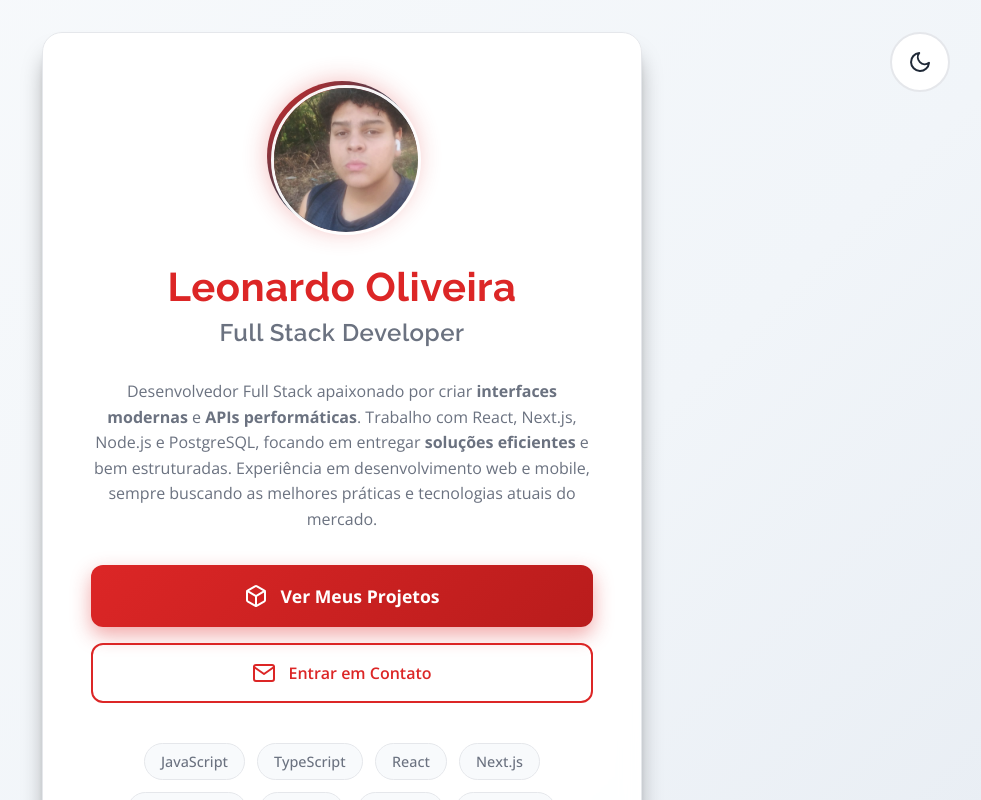
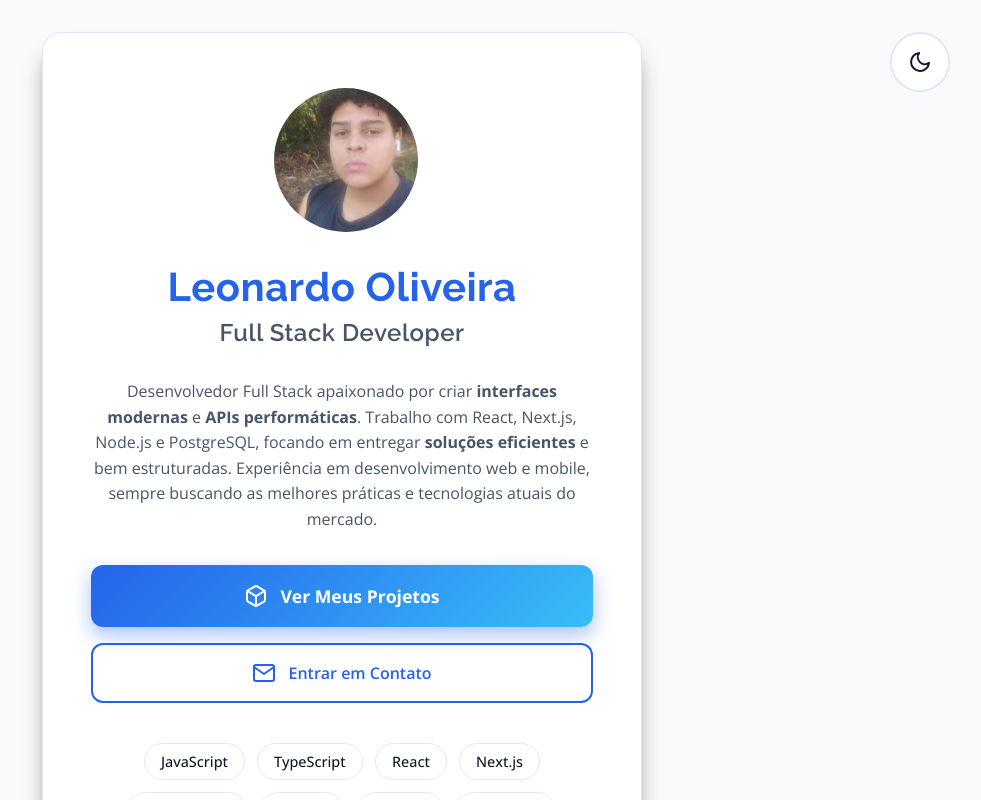
Before and after one commit to PedroLeoo07/digital-card, a Next.js app: page / in a window 1280 px wide. Shown: the top 800 px of the page, without its empty margins (298-1279 px from the left). Built offline with nearby package versions, Linux system fonts and the light colour scheme.

Commit message:
feat: implement theme toggle functionality and update styles for light/dark modes

```diff
--- a/src/app/globals.css
+++ b/src/app/globals.css
@@ -1,3 +1,25 @@
+:root {
+  /* 🌞 Tema Claro – Professional Tech */
+  --bg: #F8FAFC;
+  --surface: #FFFFFF;
+  --text: #0F172A;
+  --text-muted: #475569;
+  --primary: #2563EB;
+  --accent: #38BDF8;
+  --border: #E2E8F0;
+}
+
+[data-theme="dark"] {
+  /* 🌙 Tema Dark – Modern Tech */
+  --bg: #020617;
+  --surface: #0F172A;
+  --text: #E5E7EB;
+  --text-muted: #94A3B8;
+  --primary: #38BDF8;
+  --accent: #2563EB;
+  --border: #1E293B;
+}
+
 * {
   box-sizing: border-box;
 }
@@ -7,6 +29,9 @@ html, body {
   padding: 0;
   font-family: 'Open Sans', 'Segoe UI', Tahoma, Geneva, Verdana, sans-serif;
   scroll-behavior: smooth;
+  background-color: var(--bg);
+  color: var(--text);
+  transition: background-color 0.3s ease, color 0.3s ease;
 }
 
 body {
--- a/src/app/page.jsx
+++ b/src/app/page.jsx
@@ -5,7 +5,7 @@ import { useState, useEffect } from "react";
 import styles from "./page.module.css";
 
 export default function Home() {
-  const [isDarkMode, setIsDarkMode] = useState(true);
+  const [isDarkMode, setIsDarkMode] = useState(false);
 
   useEffect(() => {
     // Verifica se há preferência salva no localStorage
@@ -18,13 +18,23 @@ export default function Home() {
     }
   }, []);
 
+  useEffect(() => {
+    // Aplica o tema ao document
+    if (isDarkMode) {
+      document.documentElement.setAttribute('data-theme', 'dark');
+    } else {
+      document.documentElement.removeAttribute('data-theme');
+    }
+  }, [isDarkMode]);
+
   const toggleTheme = () => {
     const newTheme = !isDarkMode;
     setIsDarkMode(newTheme);
     localStorage.setItem('theme', newTheme ? 'dark' : 'light');
   };
+
   return (
-    <div className={`${styles.page} ${isDarkMode ? styles.dark : styles.light}`}>
+    <div className={styles.page}>
       {/* Toggle de modo claro/escuro */}
       <button
         className={styles.themeToggle}
--- a/src/app/page.module.css
+++ b/src/app/page.module.css
@@ -7,39 +7,15 @@
   font-family: 'Open Sans', sans-serif;
   position: relative;
   transition: all 0.3s ease;
-}
-
-/* Modo Escuro */
-.page.dark {
-  --primary-color: #dc2626;
-  --primary-hover: #b91c1c;
-  --text-primary: #f8fafc;
-  --text-secondary: #cbd5e1;
-  --background: rgba(0, 0, 0, 0.85);
-  --surface: rgba(20, 20, 20, 0.7);
-  --border: #374151;
-
-  background: linear-gradient(135deg, #0a0a0a 0%, #1a1a1a 50%, #2d2d2d 100%);
-}
-
-/* Modo Claro */
-.page.light {
-  --primary-color: #dc2626;
-  --primary-hover: #b91c1c;
-  --text-primary: #1f2937;
-  --text-secondary: #6b7280;
-  --background: rgba(255, 255, 255, 0.95);
-  --surface: rgba(248, 250, 252, 0.9);
-  --border: #e5e7eb;
-
-  background: linear-gradient(135deg, #f8fafc 0%, #f1f5f9 50%, #e2e8f0 100%);
+  background-color: var(--bg);
+  color: var(--text);
 }
 
 .themeToggle {
   position: absolute;
   top: 2rem;
   right: 2rem;
-  background: var(--background);
+  background: var(--surface);
   border: 2px solid var(--border);
   border-radius: 50%;
   width: 60px;
@@ -48,8 +24,8 @@
   align-items: center;
   justify-content: center;
   cursor: pointer;
+  color: var(--text);
   transition: all 0.3s ease;
-  color: var(--text-primary);
   backdrop-filter: blur(10px);
   z-index: 100;
   animation: slideInFromTop 0.6s ease-out 0.5s both;
@@ -68,8 +44,8 @@
 
 .themeToggle:hover {
   transform: scale(1.1) rotate(15deg);
-  border-color: var(--primary-color);
-  box-shadow: 0 0 20px rgba(220, 38, 38, 0.3);
+  border-color: var(--primary);
+  box-shadow: 0 0 20px rgba(37, 99, 235, 0.3);
 }
 
 .themeToggle:active {
@@ -89,7 +65,7 @@
   text-align: center;
   max-width: 600px;
   width: 100%;
-  background: var(--background);
+  background: var(--surface);
   backdrop-filter: blur(10px);
   padding: 3rem;
   border-radius: 20px;
@@ -146,19 +122,19 @@
 }
 
 .dark .profileImageWrapper {
-  background: linear-gradient(135deg, var(--primary-color), #000000, #7f1d1d);
-  box-shadow: 0 0 25px rgba(220, 38, 38, 0.4);
+  background: linear-gradient(135deg, var(--primary), #000000, var(--accent));
+  box-shadow: 0 0 25px rgba(37, 99, 235, 0.4);
 }
 
 .light .profileImageWrapper {
-  background: linear-gradient(135deg, var(--primary-color), #374151, #7f1d1d);
-  box-shadow: 0 0 25px rgba(220, 38, 38, 0.3);
+  background: linear-gradient(135deg, var(--primary), #374151, var(--accent));
+  box-shadow: 0 0 25px rgba(37, 99, 235, 0.3);
 }
 
 .profileImage {
   border-radius: 50%;
   object-fit: cover;
-  border: 3px solid var(--background);
+  border: 3px solid var(--surface);
   transition: transform 0.3s ease;
 }
 
@@ -177,14 +153,14 @@
   margin: 0 0 0.5rem 0;
   font-family: 'Raleway', sans-serif;
   letter-spacing: 0.5px;
-  color: var(--primary-color);
+  color: var(--primary);
 }
 
 .title {
   font-size: 1.5rem;
   font-weight: 600;
   margin: 0;
-  color: var(--text-secondary);
+  color: var(--text-muted);
   font-family: 'Raleway', sans-serif;
   letter-spacing: 0.5px;
 }
@@ -197,7 +173,7 @@
 .bio p {
   font-size: 1rem;
   line-height: 1.6;
-  color: var(--text-secondary);
+  color: var(--text-muted);
   margin: 0;
   font-family: 'Open Sans', sans-serif;
 }
@@ -218,7 +194,7 @@
   justify-content: center;
   gap: 0.75rem;
   padding: 1.2rem 2.5rem;
-  background: linear-gradient(135deg, var(--primary-color) 0%, var(--primary-hover) 100%);
+  background: linear-gradient(135deg, var(--primary) 0%, var(--accent) 100%);
   color: white;
   border: none;
   border-radius: 12px;
@@ -227,7 +203,7 @@
   font-size: 1.1rem;
   font-family: 'Open Sans', sans-serif;
   transition: all 0.3s ease;
-  box-shadow: 0 8px 20px rgba(220, 38, 38, 0.4);
+  box-shadow: 0 8px 20px rgba(37, 99, 235, 0.4);
   position: relative;
   overflow: hidden;
 }
@@ -249,7 +225,7 @@
 
 .ctaPrimary:hover {
   transform: translateY(-4px) scale(1.02);
-  box-shadow: 0 12px 30px rgba(220, 38, 38, 0.5);
+  box-shadow: 0 12px 30px rgba(37, 99, 235, 0.5);
 }
 
 .ctaPrimary svg {
@@ -269,8 +245,8 @@
   gap: 0.75rem;
   padding: 1rem 2rem;
   background: transparent;
-  color: var(--primary-color);
-  border: 2px solid var(--primary-color);
+  color: var(--primary);
+  border: 2px solid var(--primary);
   border-radius: 12px;
   text-decoration: none;
   font-weight: 600;
@@ -280,10 +256,10 @@
 }
 
 .ctaSecondary:hover {
-  background: var(--primary-color);
+  background: var(--primary);
   color: white;
   transform: translateY(-2px);
-  box-shadow: 0 8px 20px rgba(220, 38, 38, 0.3);
+  box-shadow: 0 8px 20px rgba(37, 99, 235, 0.3);
 }
 
 .ctaSecondary svg {
@@ -334,11 +310,11 @@
 .skill:nth-child(14) { animation-delay: 1.6s; }
 
 .skill:hover {
-  background: var(--primary-color);
+  background: var(--primary);
   color: white;
-  border-color: var(--primary-color);
+  border-color: var(--primary);
   transform: translateY(-3px) scale(1.05);
-  box-shadow: 0 4px 12px rgba(220, 38, 38, 0.3);
+  box-shadow: 0 4px 12px rgba(37, 99, 235, 0.3);
 }
 
 /* Contact Section */
```
